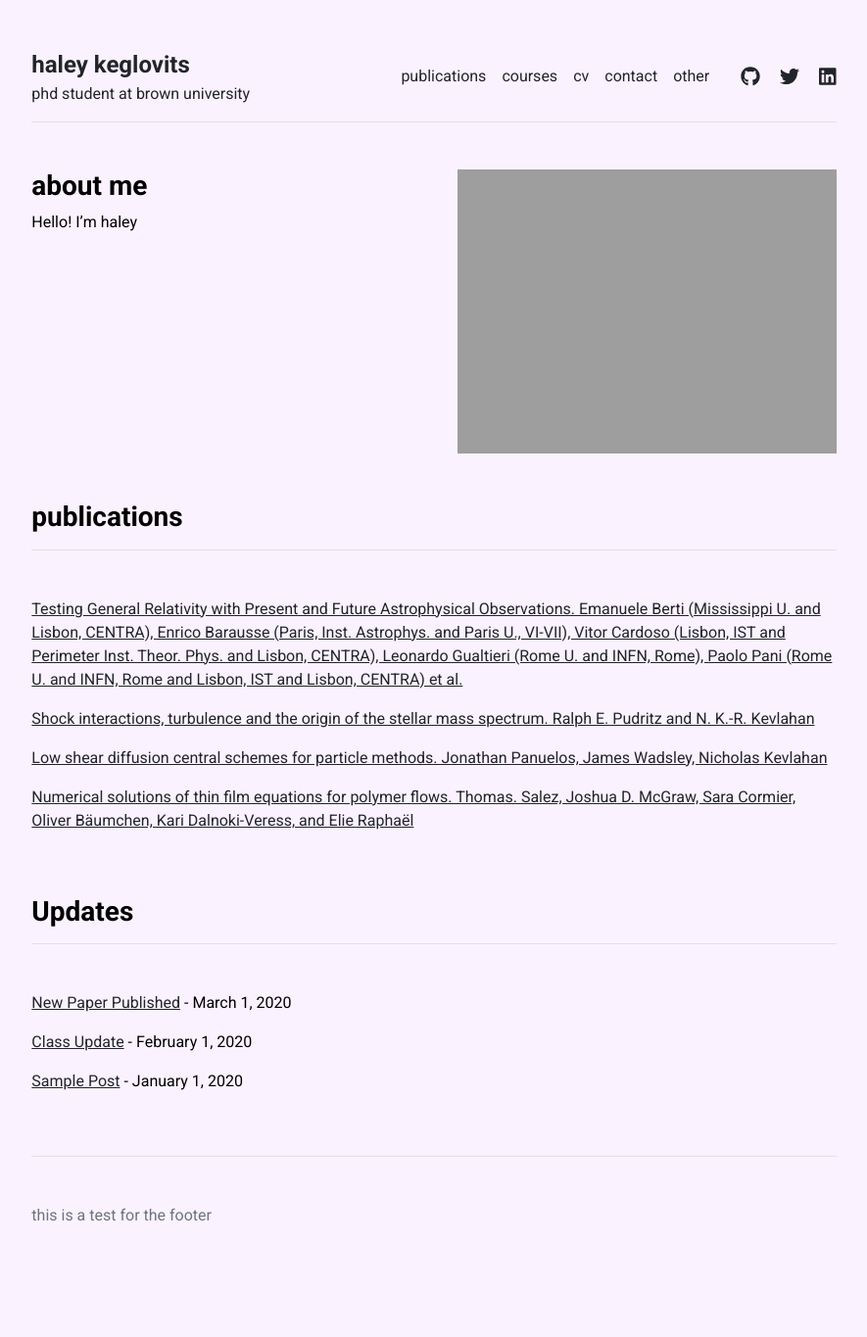
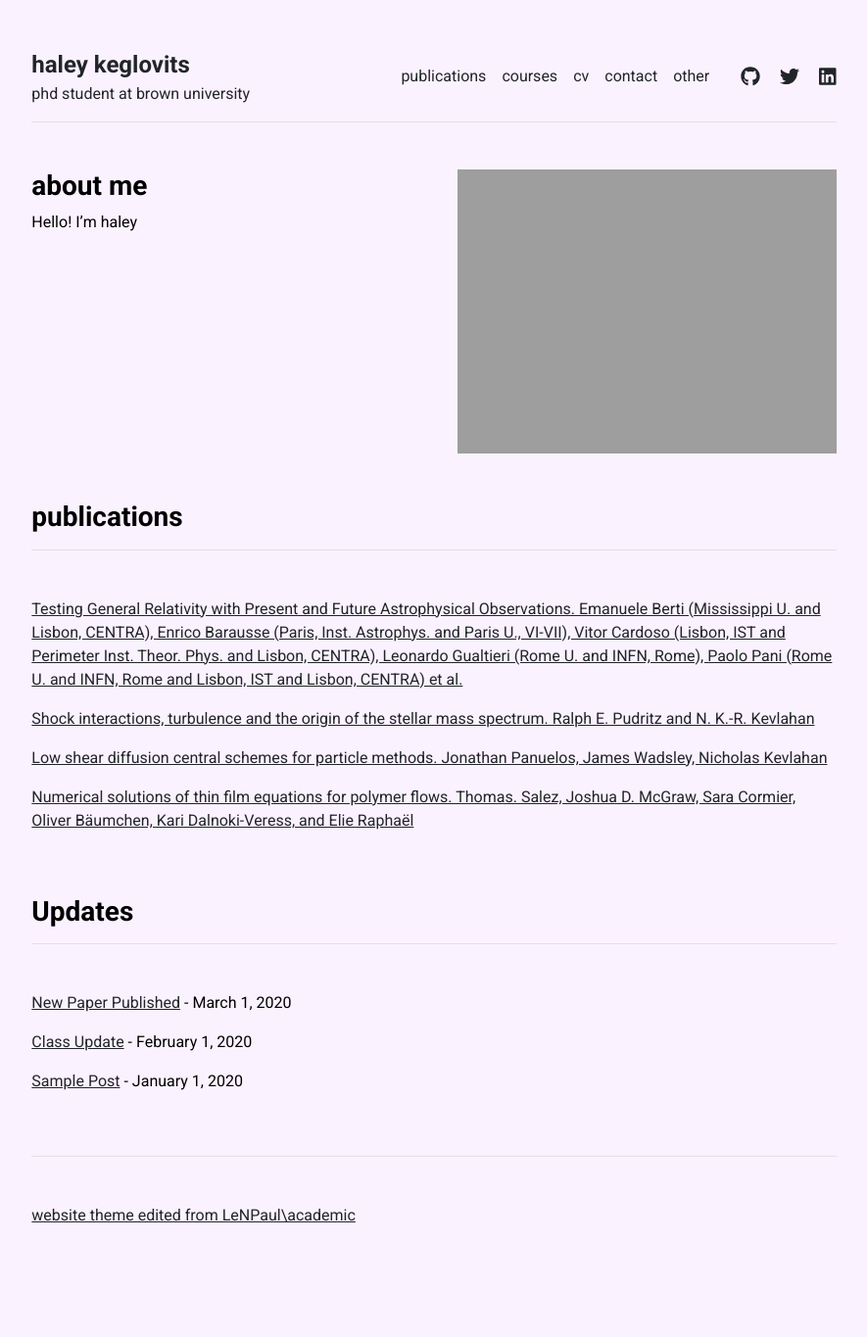
Before and after one commit to haleyk/haleyk.github.io, a Jekyll site: the page built from index.md, in a window 1280 px wide. Shown: the whole page at 98% size, without its empty margins (197-1082 px from the left). Built offline with Jekyll 4.4.1, drawn with Linux system fonts in a browser that asks for light colours.

Commit message:
link to footer

```diff
--- a/_includes/footer.html
+++ b/_includes/footer.html
@@ -5,6 +5,6 @@
         <a href="{{ item.link }}" class="ms-3 fs-5"><i class="fab fa-{{ item.icon }}"></i></a>
       {% endfor %}
     </div> -->
-    <p>this is a test for the footer</p>
+    <p><a href="https://github.com/LeNPaul/academic">website theme edited from LeNPaul\academic</a></p>
   </div>
 </footer>
```
